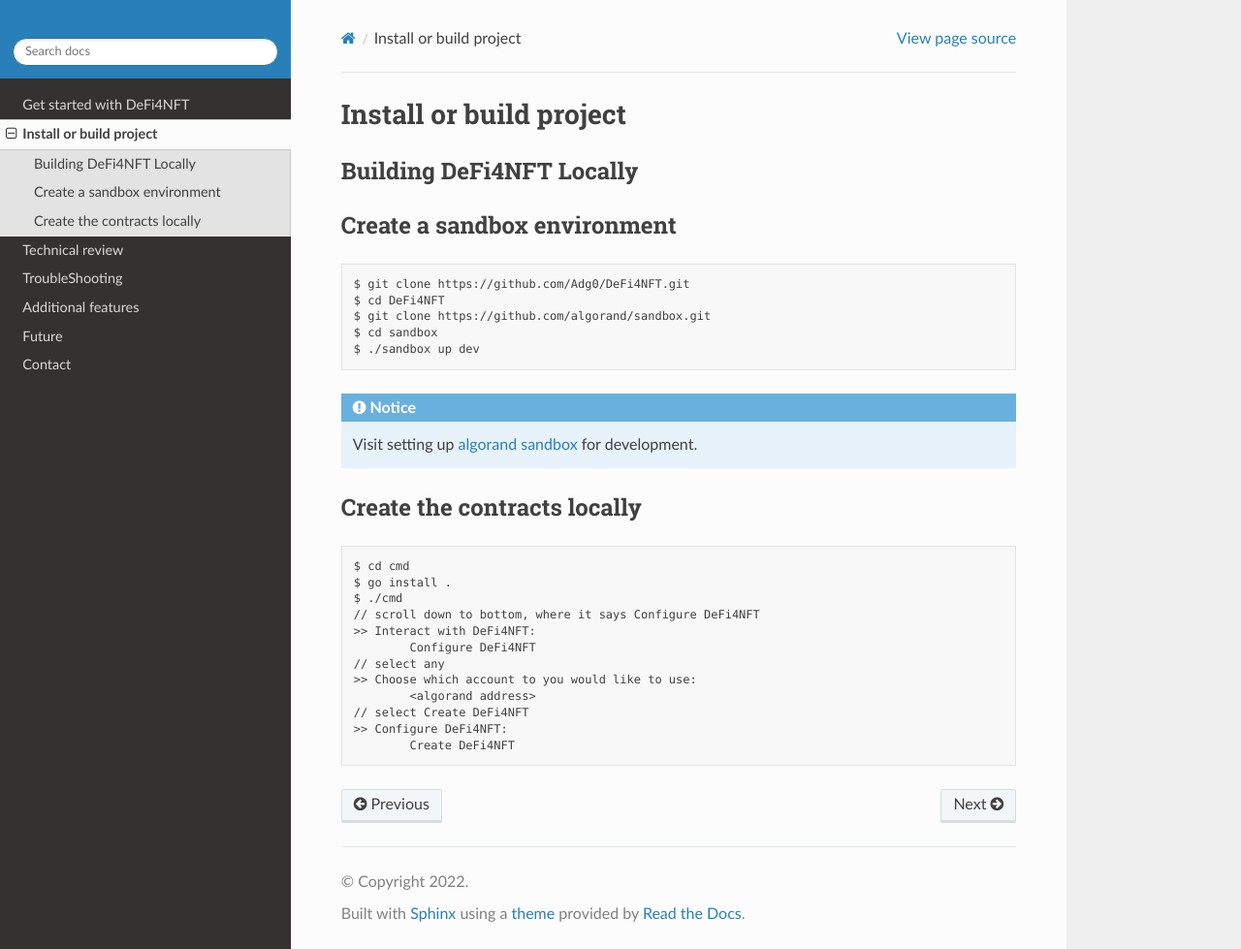
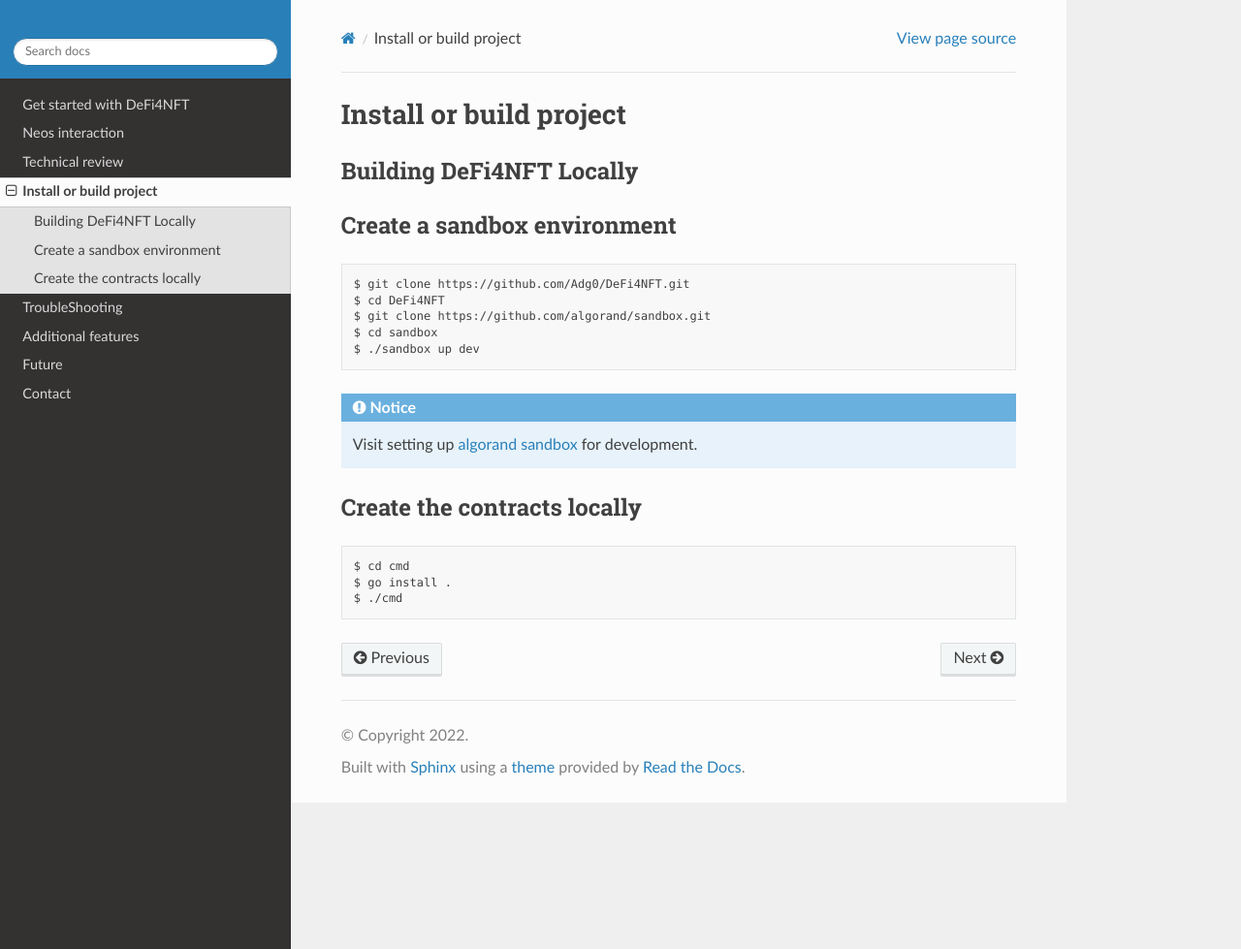
Before and after one commit to Adg0/DeFi4NFT, a Sphinx documentation site: the page built from docs/install.md, in a window 1280 px wide and 979 px high. Shown: the whole window at 97% size. Built offline with Sphinx 7.4.7 and the Read the Docs theme 2.0.0, drawn with Linux system fonts in a browser that asks for light colours.

Commit message:
submission edits

````diff
--- a/docs/index.rst
+++ b/docs/index.rst
@@ -14,8 +14,9 @@
    :maxdepth: 2
 
    getting_started.md
+   neos.md
+   technical_review.md
    install.md
-   technical_review.md
    troubleshooting.md
    more.md
    contact.md
--- a/docs/install.md
+++ b/docs/install.md
@@ -21,13 +21,4 @@
 $ cd cmd
 $ go install .
 $ ./cmd
-// scroll down to bottom, where it says Configure DeFi4NFT
->> Interact with DeFi4NFT:
-	Configure DeFi4NFT
-// select any
->> Choose which account to you would like to use:
-	<algorand address>
-// select Create DeFi4NFT
->> Configure DeFi4NFT:
-	Create DeFi4NFT
 ```
````
Also changed, not shown: docs/contact.md (+1 -1 lines), docs/neos.md (added, +22 -0 lines), docs/technical_review.md (+4 -5 lines), docs/troubleshooting.md (+3 -1 lines).
